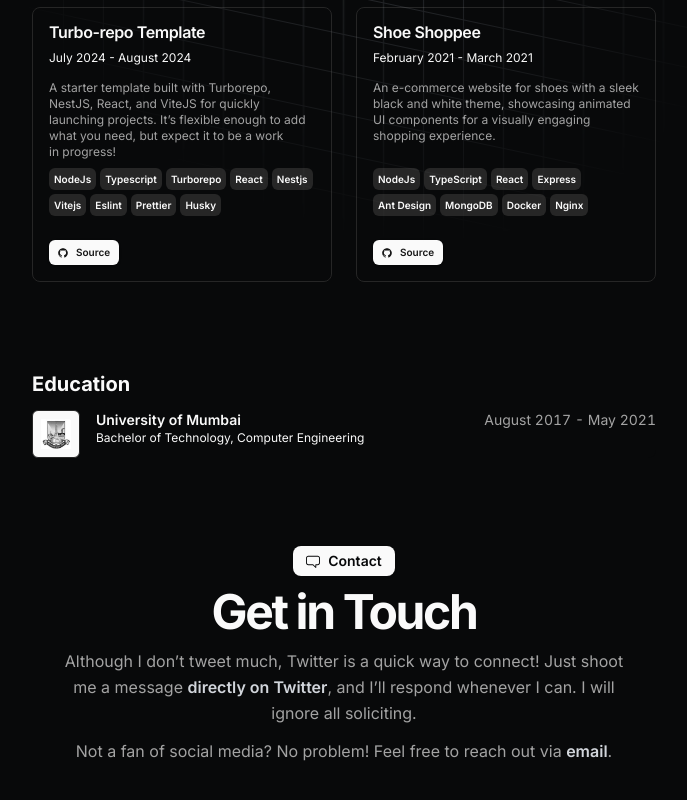
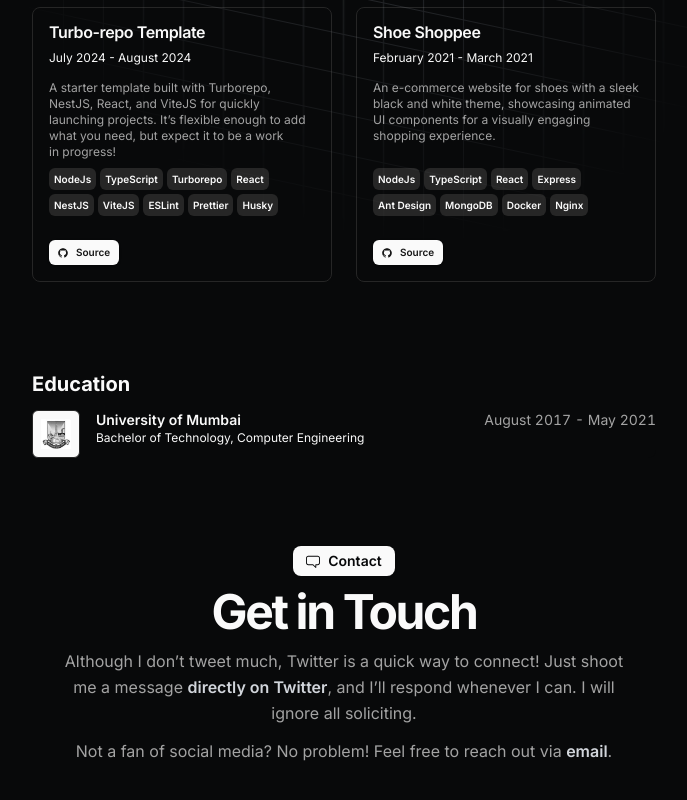
Before and after one commit to tejastn10/nimbus, a Next.js app: page / in a window 1280 px wide. Shown: the part 1005-1805 px from the top of the page, without its empty margins (296-983 px from the left). Built offline with nearby package versions, Linux system fonts and the light colour scheme.

Commit message:
fix: typo in resume data

```diff
--- a/src/data/resume.ts
+++ b/src/data/resume.ts
@@ -133,12 +133,12 @@
 				"A starter template built with Turborepo, NestJS, React, and ViteJS for quickly launching projects. It’s flexible enough to add what you need, but expect it to be a work in progress!",
 			technologies: [
 				"NodeJs",
-				"Typescript",
+				"TypeScript",
 				"Turborepo",
 				"React",
-				"Nestjs",
-				"Vitejs",
-				"Eslint",
+				"NestJS",
+				"ViteJS",
+				"ESLint",
 				"Prettier",
 				"Husky",
 			],
```
